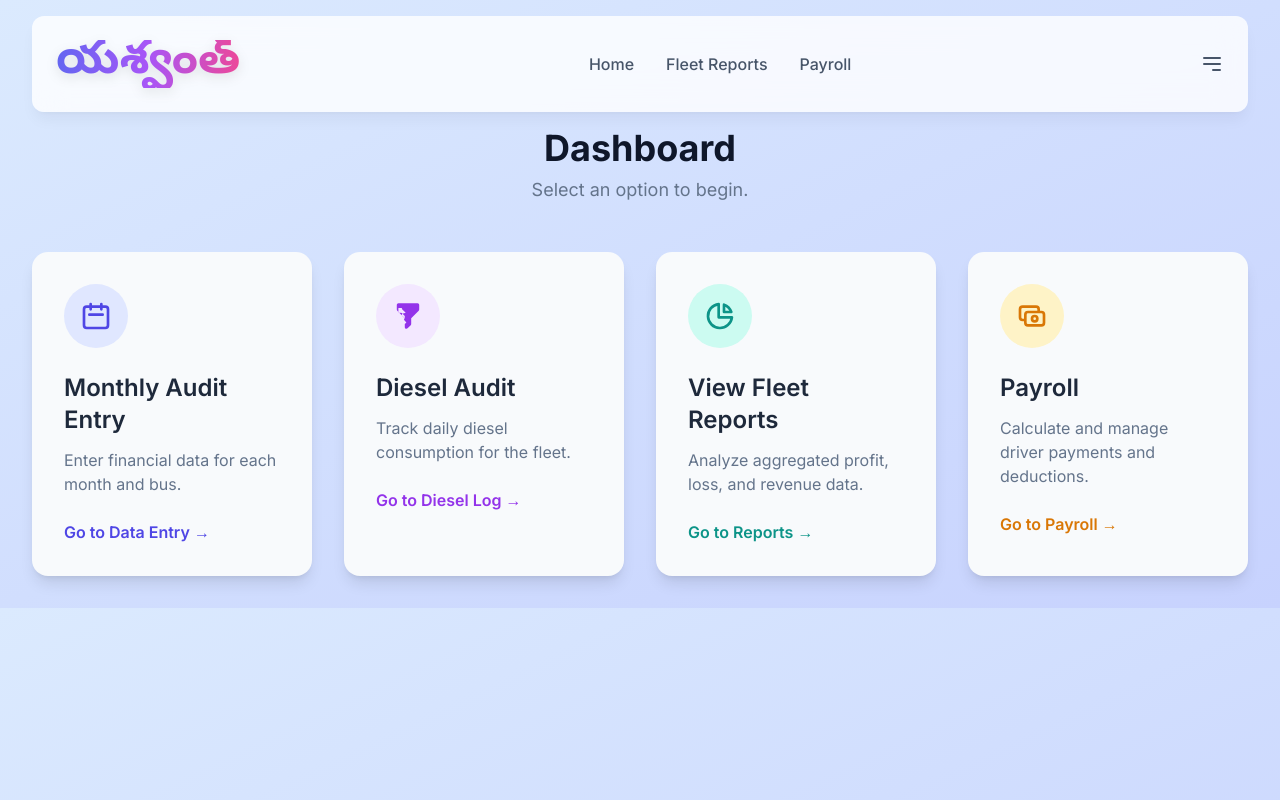
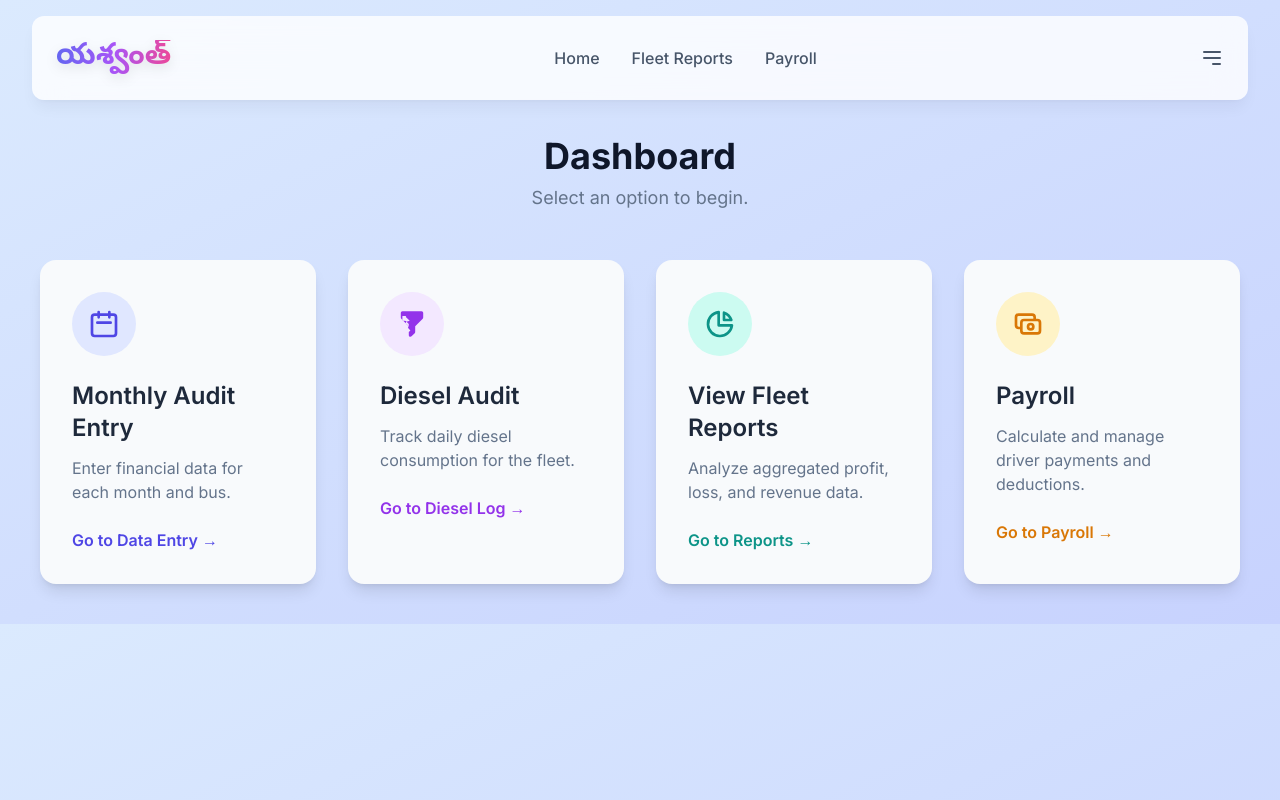
Before and after one commit to reddy4500/bus-2, a plain HTML site: page index.html in a window 1280 px wide. Drawn offline with nearby package versions, Linux system fonts and the light colour scheme.

Commit message:
Update index.html

```diff
--- a/index.html
+++ b/index.html
@@ -56,11 +56,11 @@
 </head>
 <body class="bg-gradient-to-br from-blue-100 to-indigo-200 text-slate-800">
 
-    <div class="container mx-auto p-4 md:p-8 max-w-7xl">
+    <div class="container mx-auto p-6 md:p-10 max-w-9xl">
 
         <header class="flex justify-between items-center mb-8 bg-white/80 backdrop-blur-lg fixed top-4 left-1/2 -translate-x-1/2 w-[calc(100%-2rem)] md:w-[calc(100%-4rem)] max-w-7xl z-50 p-4 md:p-6 rounded-xl shadow-lg shadow-slate-900/5">
             <div class="flex items-center gap-2">
-                <h1 class="text-5xl font-extrabold yaswanth-title">యశ్వంత్</h1>
+                <h1 class="text-3xl font-extrabold yaswanth-title">యశ్వంత్</h1>
             </div>
             <nav class="hidden md:flex space-x-8">
                 <a href="#" onclick="showPage('home')" class="text-slate-600 hover:text-indigo-500 font-medium transition-colors">Home</a>
```
